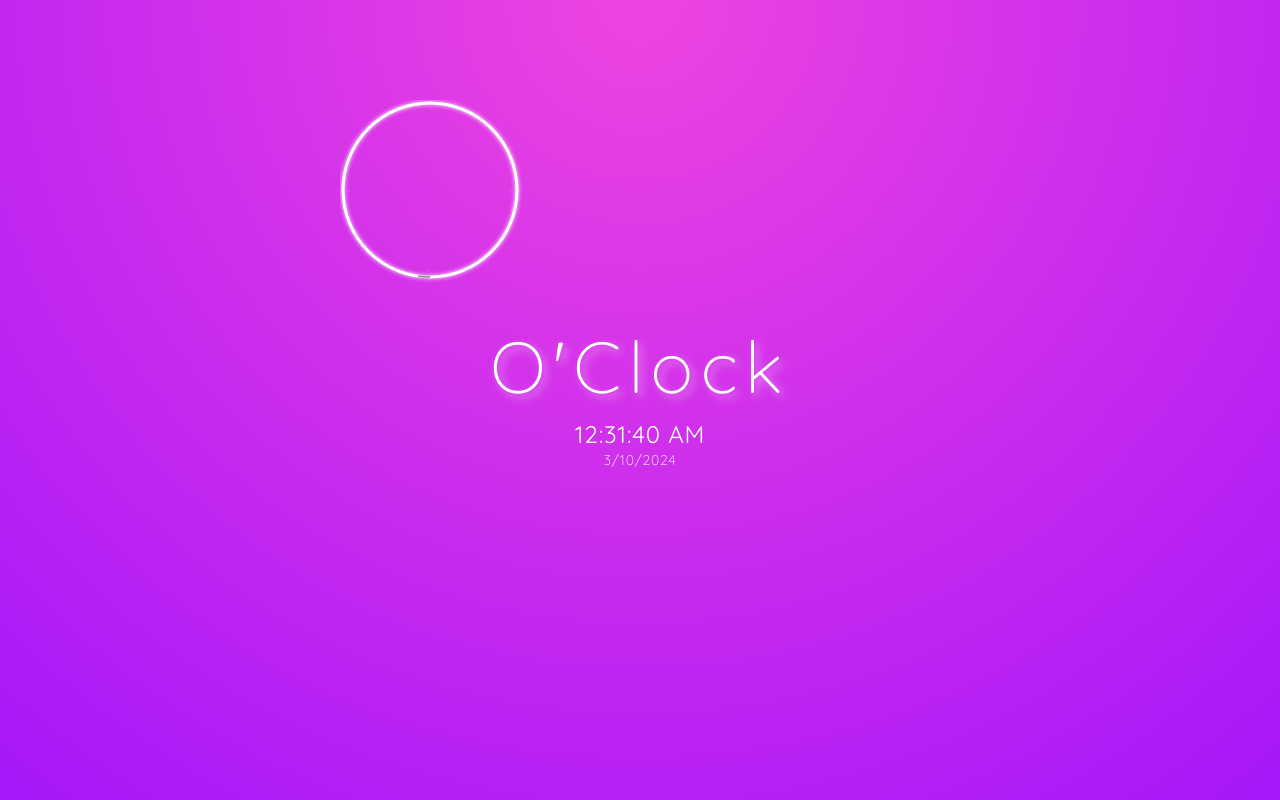
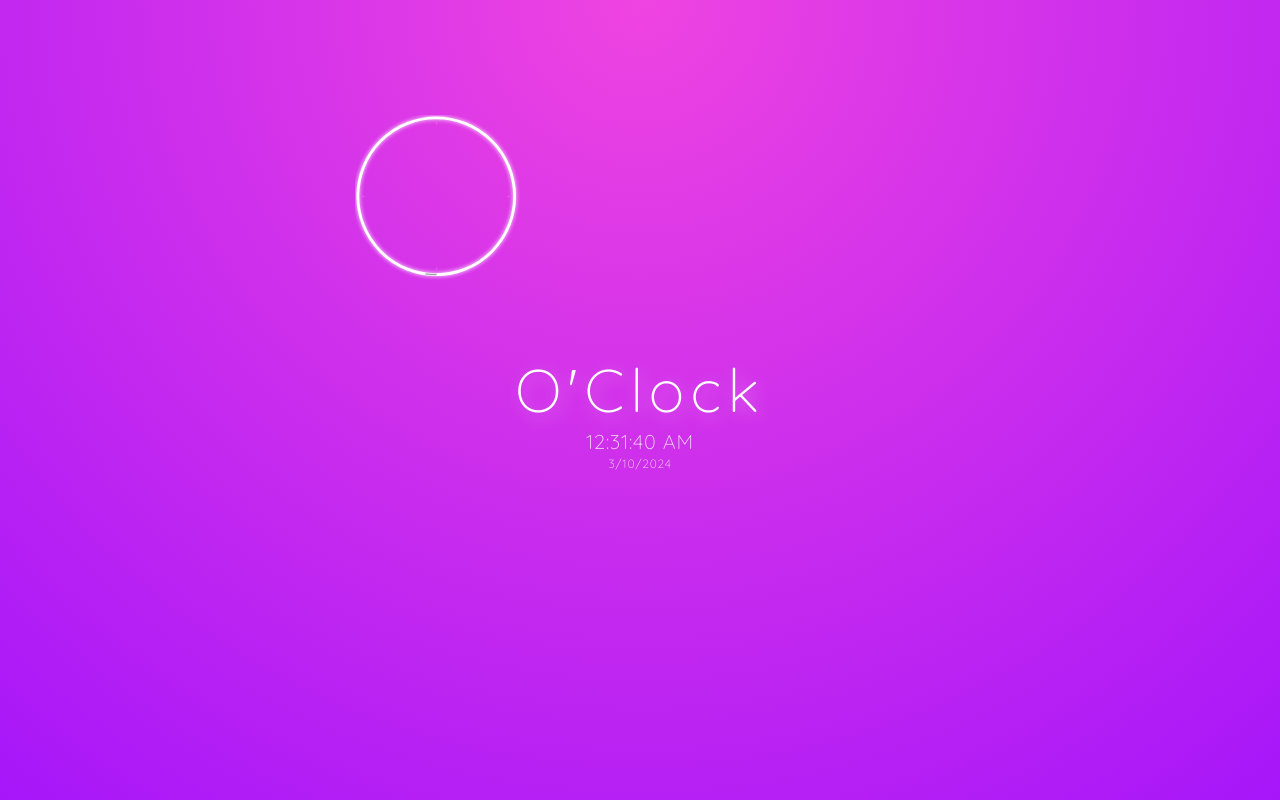
Before and after one commit to kyronsatt/o-clock, a Next.js app: page / in a window 1280 px wide. Built offline with nearby package versions, Linux system fonts and the light colour scheme.

Commit message:
feat: last great adjustments

```diff
--- a/src/app/ui/clock/content.tsx
+++ b/src/app/ui/clock/content.tsx
@@ -6,16 +6,16 @@ interface IClockContent {
 
 export default function ClockContent({ time }: IClockContent) {
   return (
-    <div className="absolute z-10 text-white">
-      <div className="flex flex-col justify-center align-middle self-center text-center w-full">
-        <div className="text-7xl font-light tracking-widest text-shadow-lg shadow-[#FFFFFF80]">
+    <div className="absolute z-10 mt-8">
+      <div className="flex flex-col justify-center align-middle self-center text-center w-full text-white">
+        <div className="text-6xl font-thin tracking-widest text-shadow-xl shadow-[#FFFFFF60]">
           O'Clock
         </div>
-        <div className="flex flex-col justify-center items-center font-regular mt-4 px-3 tracking-wider">
-          <div className="text-2xl w-full text-center">
+        <div className="flex flex-col justify-center items-center font-light mt-2 px-3 tracking-wider opacity-80">
+          <div className="text-xl w-full text-center">
             {time?.toLocaleTimeString()}
           </div>
-          <div className="text-sm w-full text-center font-light">
+          <div className="text-xs w-full text-center font-extralight">
             {time?.toLocaleDateString()}
           </div>
         </div>
--- a/src/app/ui/clock/render.tsx
+++ b/src/app/ui/clock/render.tsx
@@ -70,11 +70,12 @@ class ClockRender {
       pointerCanvas,
       _pointerCtx
     );
+
     const styledPointerCanvasContext = this._setContextStyles(
       rescaledPointerCanvasContext,
-      "#525252",
+      "#6C6C6C",
       2,
-      { color: "black", blur: 2 }
+      { color: "#6C6C6C", blur: 2 }
     );
 
     return styledPointerCanvasContext;
@@ -122,7 +123,7 @@ class ClockRender {
 
     // 12PM
     ctx.fillRect(
-      this._circleRadius,
+      this._canvasMiddlePoint,
       canvasSide - innerCircleToCanvasOffset - tickMargin,
       1,
       8
@@ -185,7 +186,7 @@ class ClockRender {
     canvas: HTMLCanvasElement,
     ctx: CanvasRenderingContext2D
   ) {
-    const screenHeight = window.innerHeight - 200;
+    const screenHeight = window.innerHeight - 230;
     const scale = screenHeight / canvas.height;
 
     canvas.width = screenHeight;
--- a/tailwind.config.ts
+++ b/tailwind.config.ts
@@ -23,7 +23,7 @@ const config: Config = {
     textShadow: {
       sm: '1px 1px 2px var(--tw-shadow-color)',
       DEFAULT: '2px 2px 4px var(--tw-shadow-color)',
-      lg: '4px 4px 8px var(--tw-shadow-color)',
+      lg: '4px 4px 12px var(--tw-shadow-color)',
       xl: '4px 4px 16px var(--tw-shadow-color)',
     }
   },
```
